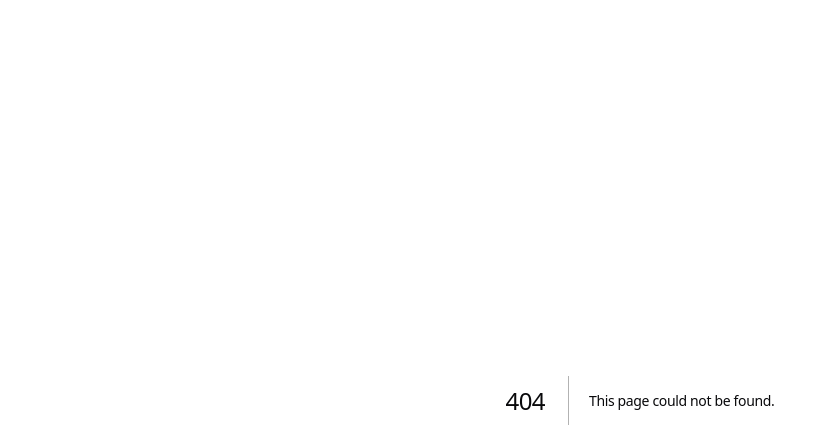
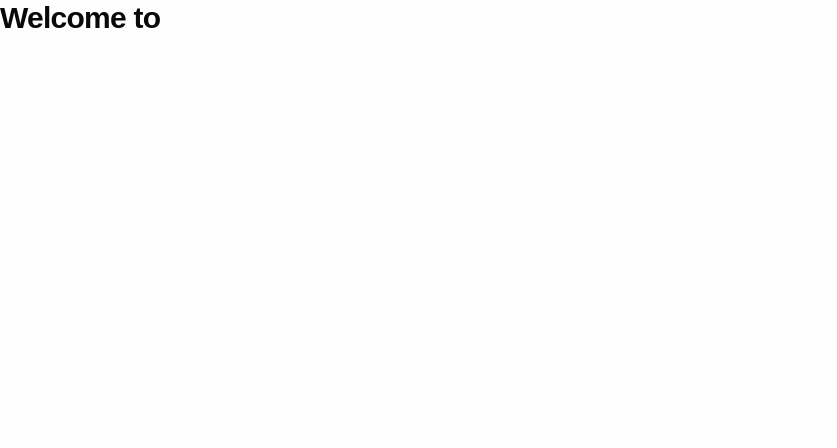
Before and after one commit to Walife14/AllJim, a Next.js app: page /1/portal in a window 1280 px wide. Before the commit this address had no page. Shown: the top 448 px of the page, without its empty margins (0-837 px from the left). Built offline with nearby package versions, Linux system fonts and the light colour scheme.

Commit message:
feat(portal): add portal page and layout for members; add redirects to portal from other sources like logging in

```diff
--- a/app/[gymSlug]/page.tsx
+++ b/app/[gymSlug]/page.tsx
@@ -46,6 +46,6 @@ export default async function GymRootPage({ params }: Props) {
 
     // default for regular members
 
-    return redirect(`/${gymSlug}/member/portal`)
+    return redirect(`/${gymSlug}/portal`)
 
 }
--- /dev/null
+++ b/app/[gymSlug]/portal/layout.tsx
@@ -0,0 +1,27 @@
+type Props = {
+    children: React.ReactNode
+    params: Promise<{
+        gymSlug: string
+    }>
+}
+
+export default async function layout({ children, params }: Props) {
+    const { gymSlug: slug } = await params
+
+    // TODO: grab user
+
+    // TODO: no user redirect back to login
+
+    // TODO: check whether they are part of the current gym route
+
+    // TODO: not part of gym return and redirect to join
+
+    return (
+        <>
+            {/* TODO: navbar */}
+            <main>
+                {children}
+            </main>
+        </>
+    )
+}
--- /dev/null
+++ b/app/[gymSlug]/portal/page.tsx
@@ -0,0 +1,9 @@
+type Props = {}
+
+export default function PortalPage({}: Props) {
+  return (
+    <div>
+        <h1>Welcome to </h1>
+    </div>
+  )
+}
--- a/app/actions/auth/auth.ts
+++ b/app/actions/auth/auth.ts
@@ -46,7 +46,7 @@ export async function login(state: FormState, formData: FormData): Promise<FormS
                 redirect(`/${gymSlug}/management`)
             }
 
-            redirect(`/${gymSlug}/members`)
+            redirect(`/${gymSlug}/portal`)
         } else {
             redirect(`/${gymSlug}/join?reason=unregistered`)
         }
```
